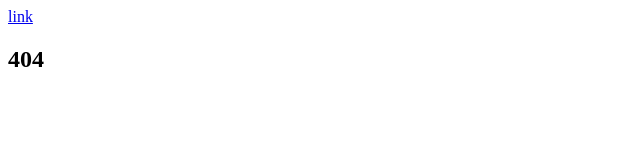
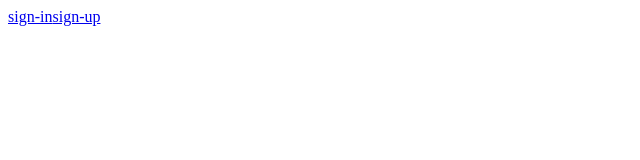
Before and after one commit to andrey0902/odds, an Angular app: page /#/auth in a window 1280 px wide. Before the commit this address led to /#/404. Shown: the top 160 px of the page, without its empty margins (0-640 px from the left). Built offline with nearby package versions, Linux system fonts and the light colour scheme.

Commit message:
delete app component from app route and add lazy auth modul

```diff
--- a/src/app/app-routing.module.ts
+++ b/src/app/app-routing.module.ts
@@ -1,16 +1,14 @@
 import { NgModule } from '@angular/core';
 import { RouterModule } from '@angular/router';
-import { AppComponent } from './app.component';
 import { NoDataComponent } from './no-data/no-data.component';
 
 @NgModule({
   imports: [
     RouterModule.forRoot([
-/*      {
-        path: '',
-        pathMatch: 'full',
-        component: AppComponent
-      },*/
+      {
+        path: 'auth',
+        loadChildren: 'app/auth/auth.module#AuthModule'
+      },
       {
         path: '**',
         redirectTo: '/404'
--- a/src/app/app.component.html
+++ b/src/app/app.component.html
@@ -1,2 +1,3 @@
-<a [routerLink]="['sign-in/', 55, {test: 666}]">link</a>
+<a [routerLink]="['/auth/sign-in']">sign-in</a>
+<a [routerLink]="['/auth/sign-up']">sign-up</a>
 <router-outlet></router-outlet>
--- a/src/app/auth/auth-router.module.ts
+++ b/src/app/auth/auth-router.module.ts
@@ -7,7 +7,7 @@ import { SignUpComponent } from './sign-up/sign-up.component';
   imports: [
     RouterModule.forChild([
       {
-        path: 'sign-in/:id',
+        path: 'sign-in',
         component: SignInComponent
       },
       {
```
